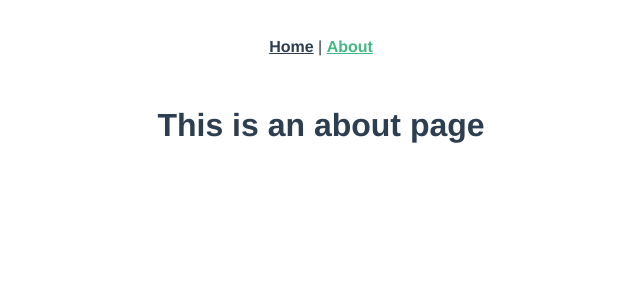
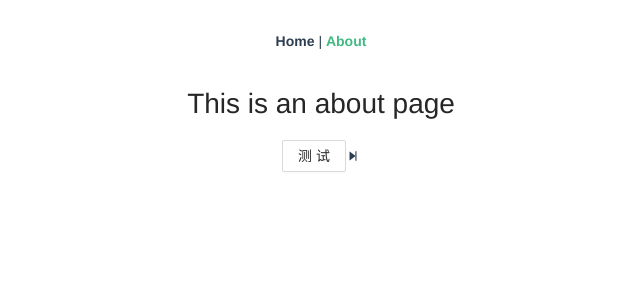
Before and after one commit to sylviakk22/train, a Vue app in the folder web/: page /about in a window 1280 px wide. Shown: the top 300 px of the page, without its empty margins (319-959 px from the left). Built offline with nearby package versions, Linux system fonts and the light colour scheme.

Commit message:
5.4 web模块集成Ant Design Vue及其图标

```diff
--- a/web/package.json
+++ b/web/package.json
@@ -8,6 +8,8 @@
     "lint": "vue-cli-service lint"
   },
   "dependencies": {
+    "@ant-design/icons-vue": "^6.1.0",
+    "ant-design-vue": "^3.2.15",
     "core-js": "^3.8.3",
     "vue": "^3.2.13",
     "vue-router": "^4.0.3",
--- a/web/src/main.js
+++ b/web/src/main.js
@@ -1,6 +1,15 @@
 import { createApp } from 'vue'
 import App from './App.vue'
+import Antd from 'ant-design-vue'
 import router from './router'
 import store from './store'
+import 'ant-design-vue/dist/antd.css'
+import * as Icons from '@ant-design/icons-vue';
 
-createApp(App).use(store).use(router).mount('#app')
+const app = createApp(App);
+app.use(Antd).use(store).use(router).mount('#app');
+// 全局使用图标
+const icons = Icons;
+for (const i in icons) {
+    app.component(i, icons[i]);
+}
--- a/web/src/views/AboutView.vue
+++ b/web/src/views/AboutView.vue
@@ -2,4 +2,5 @@
   <div class="about">
     <h1>This is an about page</h1>
   </div>
+  <a-button>测试</a-button><step-forward-outlined />
 </template>
```
Also changed, not shown: 1 other file (tests, documents, lock files or other folders).
